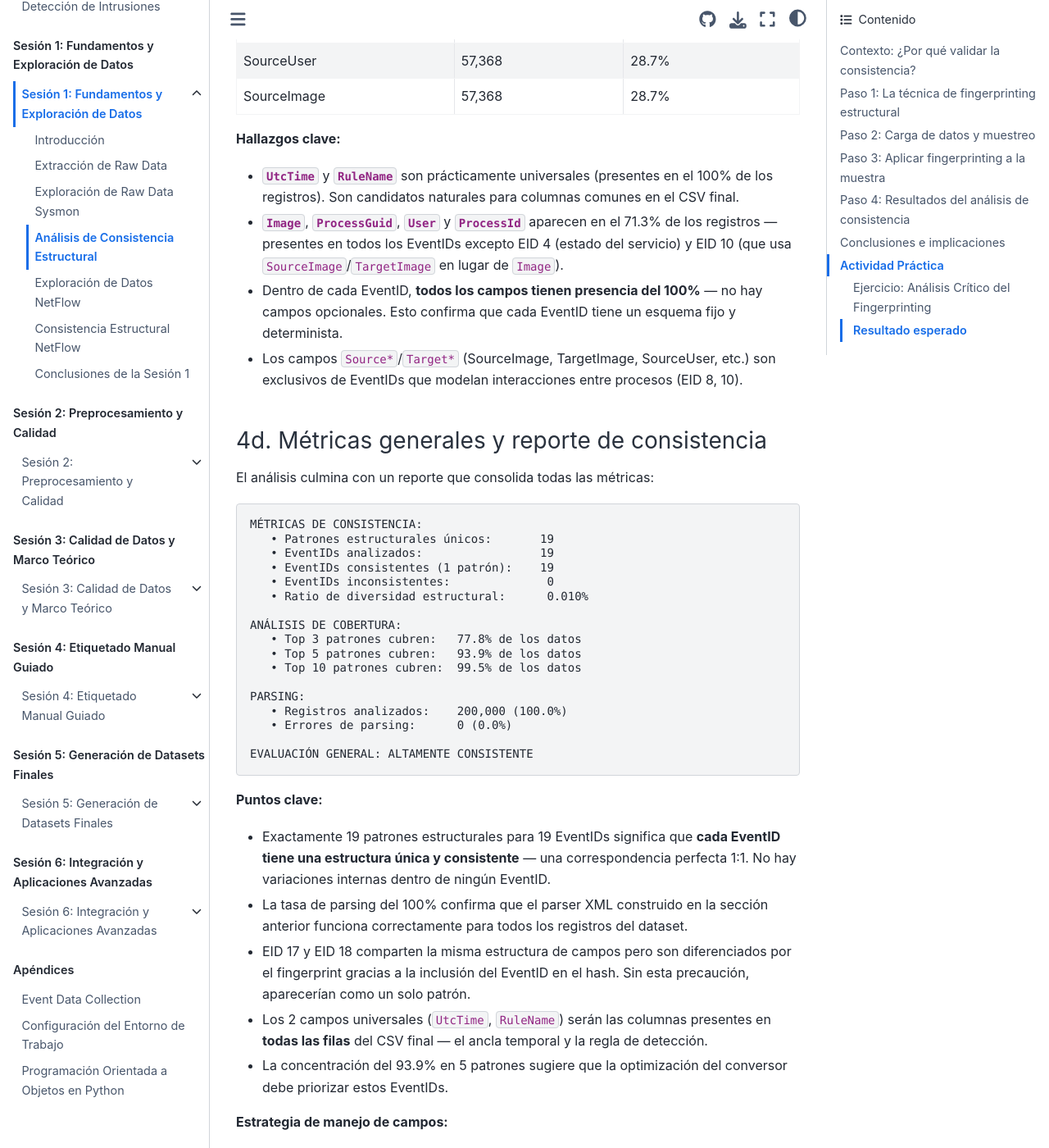
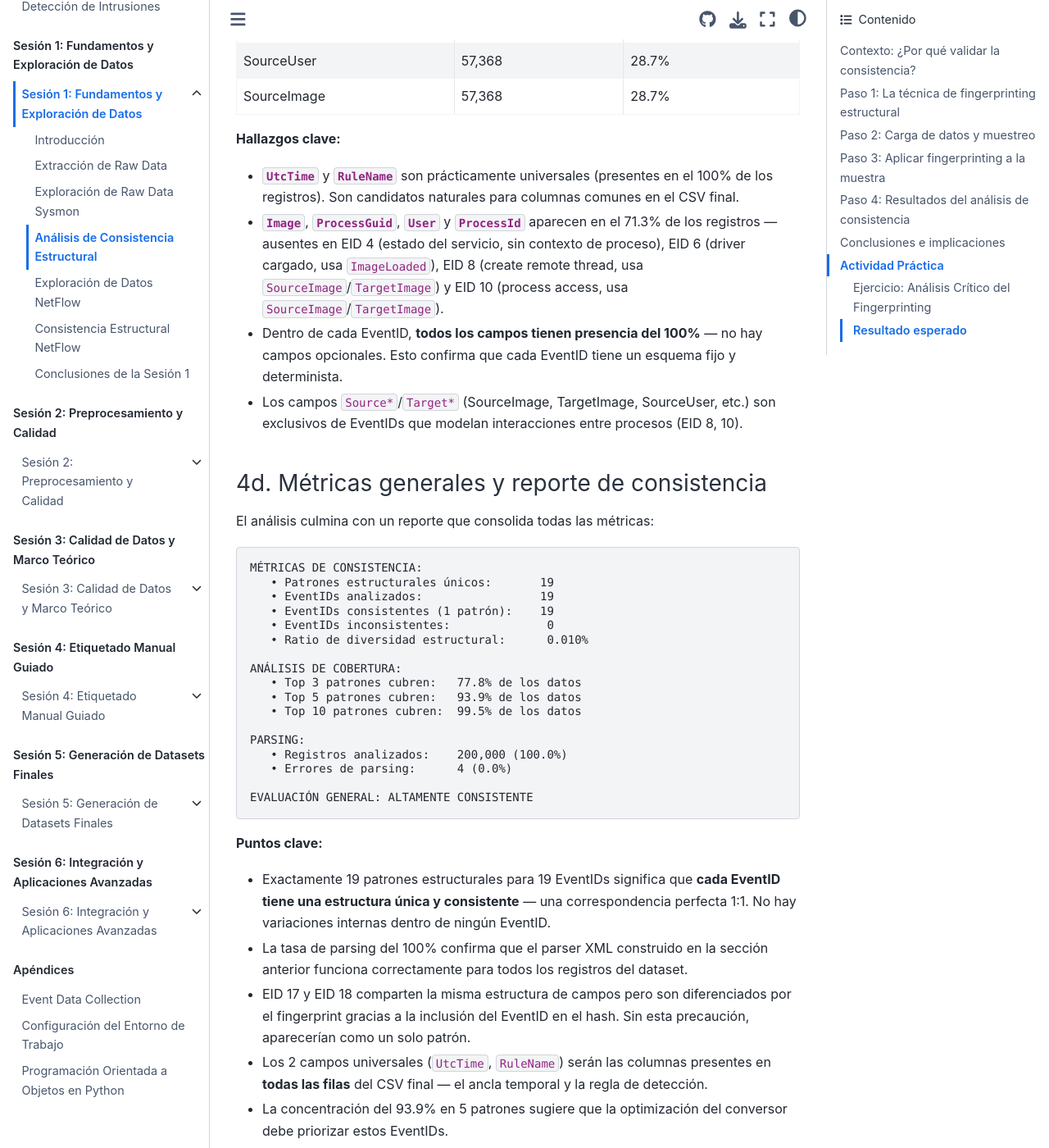
Before and after one commit to ollerenac/curso2026, a Jupyter Book: the page built from sesion-1/3-consistencia-sysmon.md, in a window 1280 px wide and 1400 px high, scrolled down 7680 px. Shown: the whole window at 82% size. Built offline with Jupyter Book 1.0.4 settings and Sphinx 7.4.7 and the Sphinx Book theme 1.1.4, drawn with Linux system fonts in a browser that asks for light colours; some of the changed text lies outside the part shown.

Commit message:
fix(sesion-1): correct 3 inconsistencies in 3-consistencia-sysmon.md
Align MD with actual 3a notebook outputs:
- EID ranking: EID 10 falsely stated as most frequent; EID 12 (62,489) is
  actually most frequent, followed by EID 10 (57,364)
- Parsing errors: 0→4 in PARSING block (matches section 5 notebook output)
- Image/ProcessGuid absence: added EID 6 (Driver Loaded, uses ImageLoaded)
  and EID 8 (Create Remote Thread, uses SourceImage/TargetImage) to the list
  of EventIDs where these 4 core fields are absent

Co-Authored-By: Claude Sonnet 4.6 <noreply@anthropic.com>

````diff
--- a/sesion-1/3-consistencia-sysmon.md
+++ b/sesion-1/3-consistencia-sysmon.md
@@ -183,7 +183,7 @@ El análisis por EventID revela que **los 19 EventIDs tienen estructura completa
 **Observaciones clave:**
 
 - **Consistencia perfecta (19/19)**: Todos los EventIDs presentan un solo patrón estructural. Esto significa que podemos diseñar un esquema fijo por EventID sin preocuparnos por variaciones.
-- **EventID 10** (Process Access) es el más frecuente con 57,364 registros, seguido de **EventID 12** (Registry Object create/delete) con 62,489.
+- **EventID 12** (Registry Object create/delete) es el más frecuente con 62,489 registros, seguido de **EventID 10** (Process Access) con 57,364.
 - **EventID 8** (Create Remote Thread) aparece con solo 4 registros en 2 hosts — un evento raro pero de alto valor en detección de amenazas, ya que es una técnica común de inyección de código.
 - La complejidad varía significativamente: desde 4 campos (EID 4, estado del servicio Sysmon) hasta 23 campos (EID 1, creación de procesos).
 - Los eventos raros (EID 4, 8, 15, 24, 25) aparecen en menos hosts, lo cual es esperable dado su naturaleza específica.
@@ -261,7 +261,7 @@ Combinaciones únicas de campos:   18
 **Hallazgos clave:**
 
 - **`UtcTime`** y **`RuleName`** son prácticamente universales (presentes en el 100% de los registros). Son candidatos naturales para columnas comunes en el CSV final.
-- **`Image`**, **`ProcessGuid`**, **`User`** y **`ProcessId`** aparecen en el 71.3% de los registros — presentes en todos los EventIDs excepto EID 4 (estado del servicio) y EID 10 (que usa `SourceImage`/`TargetImage` en lugar de `Image`).
+- **`Image`**, **`ProcessGuid`**, **`User`** y **`ProcessId`** aparecen en el 71.3% de los registros — ausentes en EID 4 (estado del servicio, sin contexto de proceso), EID 6 (driver cargado, usa `ImageLoaded`), EID 8 (create remote thread, usa `SourceImage`/`TargetImage`) y EID 10 (process access, usa `SourceImage`/`TargetImage`).
 - Dentro de cada EventID, **todos los campos tienen presencia del 100%** — no hay campos opcionales. Esto confirma que cada EventID tiene un esquema fijo y determinista.
 - Los campos `Source*`/`Target*` (SourceImage, TargetImage, SourceUser, etc.) son exclusivos de EventIDs que modelan interacciones entre procesos (EID 8, 10).
 
@@ -284,7 +284,7 @@ ANÁLISIS DE COBERTURA:
 
 PARSING:
    • Registros analizados:    200,000 (100.0%)
-   • Errores de parsing:      0 (0.0%)
+   • Errores de parsing:      4 (0.0%)
 
 EVALUACIÓN GENERAL: ALTAMENTE CONSISTENTE
 ```
````
